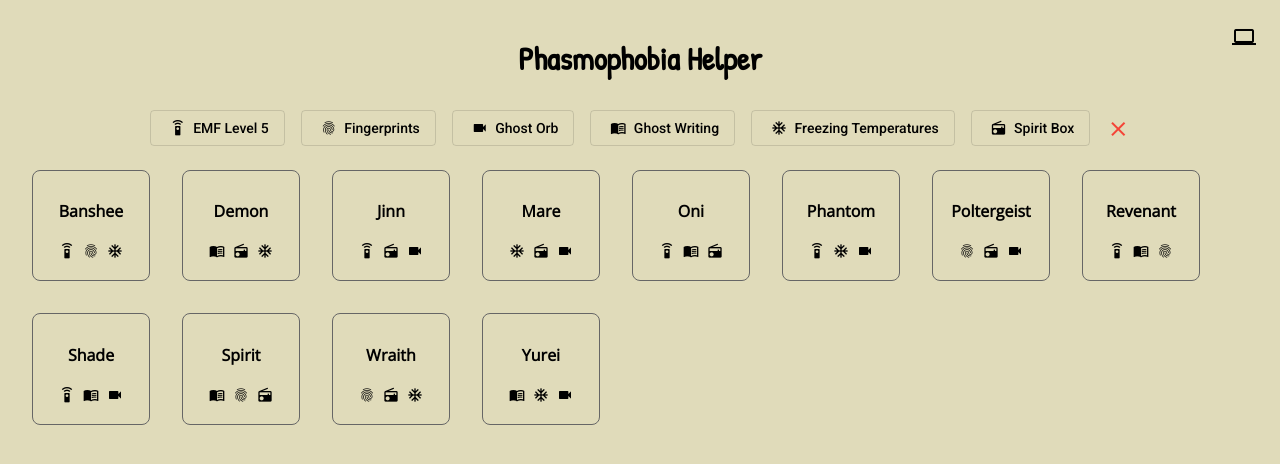
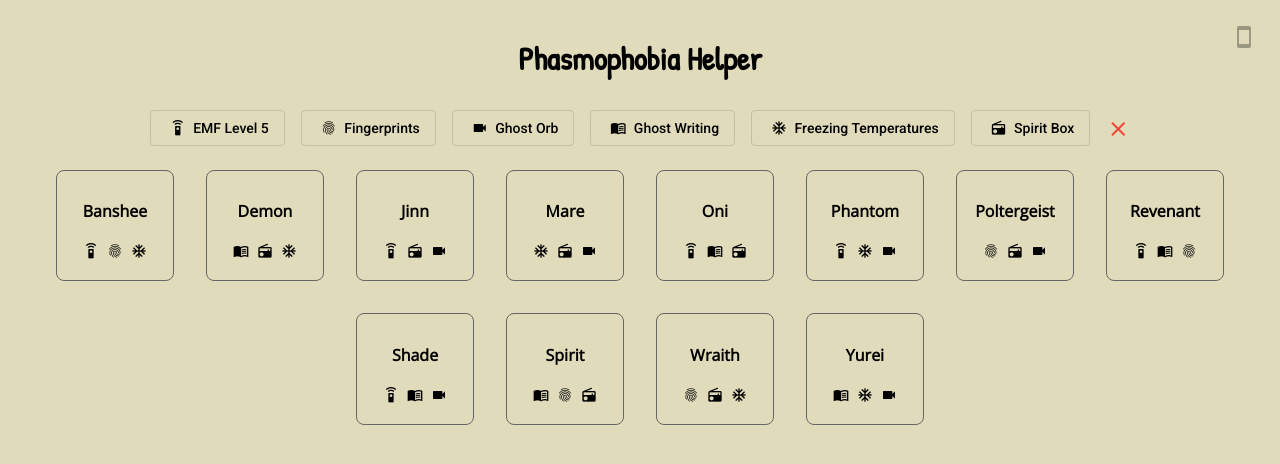
Before and after one commit to kylecorry31/phasmophobia-helper, an Angular app: page / in a window 1280 px wide. Shown: the top 464 px of the page. Built offline with nearby package versions, Linux system fonts and the light colour scheme.

Commit message:
Center ghosts

```diff
--- a/src/app/app.component.html
+++ b/src/app/app.component.html
@@ -3,10 +3,10 @@
 <button
   mat-icon-button
   (click)="toggleMobile()"
-  [class.mobile-btn-selected]="!isMobile"
+  [class.mobile-btn-selected]="isMobile"
   class="mobile-btn"
 >
-  <mat-icon>computer</mat-icon>
+  <mat-icon>smartphone</mat-icon>
 </button>
 
 <div id="entry">
@@ -32,9 +32,11 @@
   </button>
 </div>
 
+<div class="ghost-section">
   <app-ghost
     *ngFor="let ghost of isMobile ? possibleGhosts : ghosts"
     [ghost]="ghost"
     [class.unavailable]="!possibleGhosts.includes(ghost)"
     [currentEvidence]="currentEvidence"
   ></app-ghost>
+</div>
--- a/src/app/app.component.scss
+++ b/src/app/app.component.scss
@@ -62,3 +62,10 @@
 .mobile-btn-selected {
   opacity: 1;
 }
+
+.ghost-section {
+  display: flex;
+  align-items: center;
+  justify-content: center;
+  flex-wrap: wrap;
+}
```
Also changed, not shown: 5 other files (tests, documents, lock files or other folders). Lines whose indentation alone changed are shown as unchanged.
